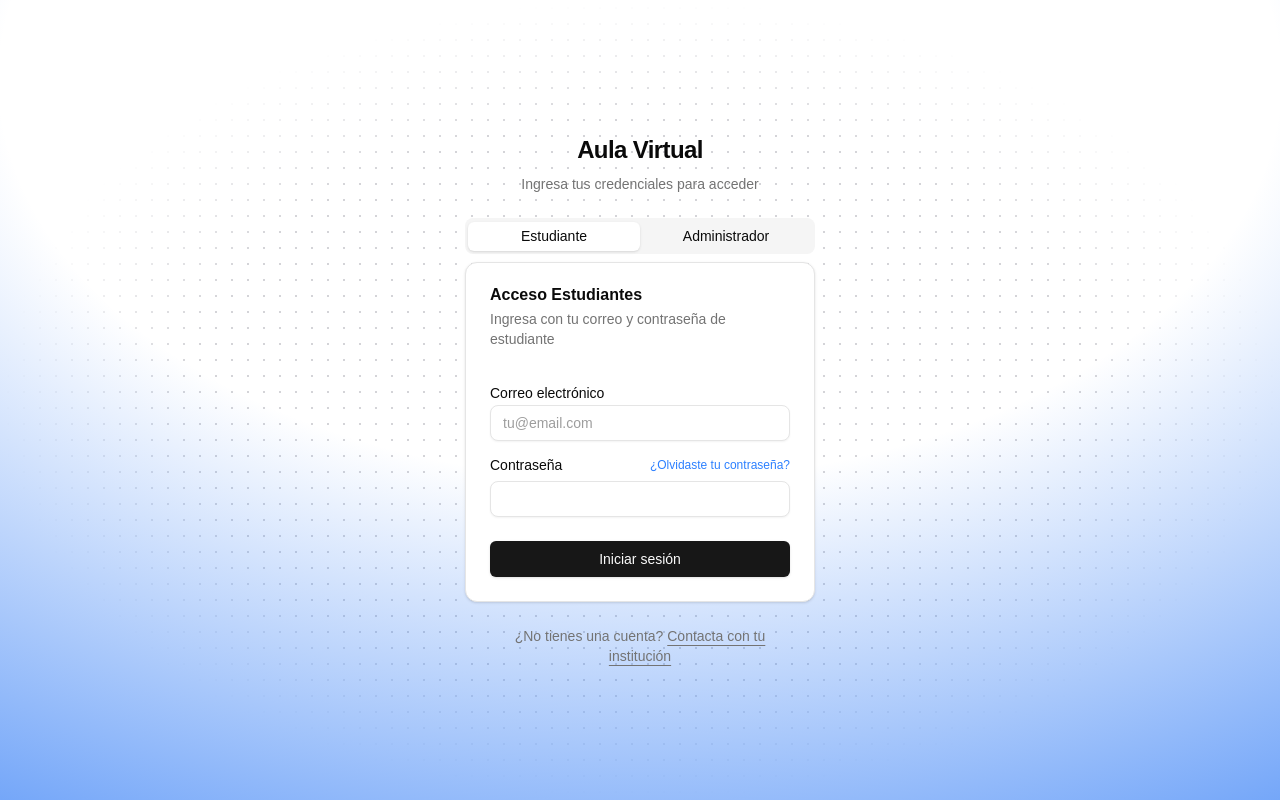
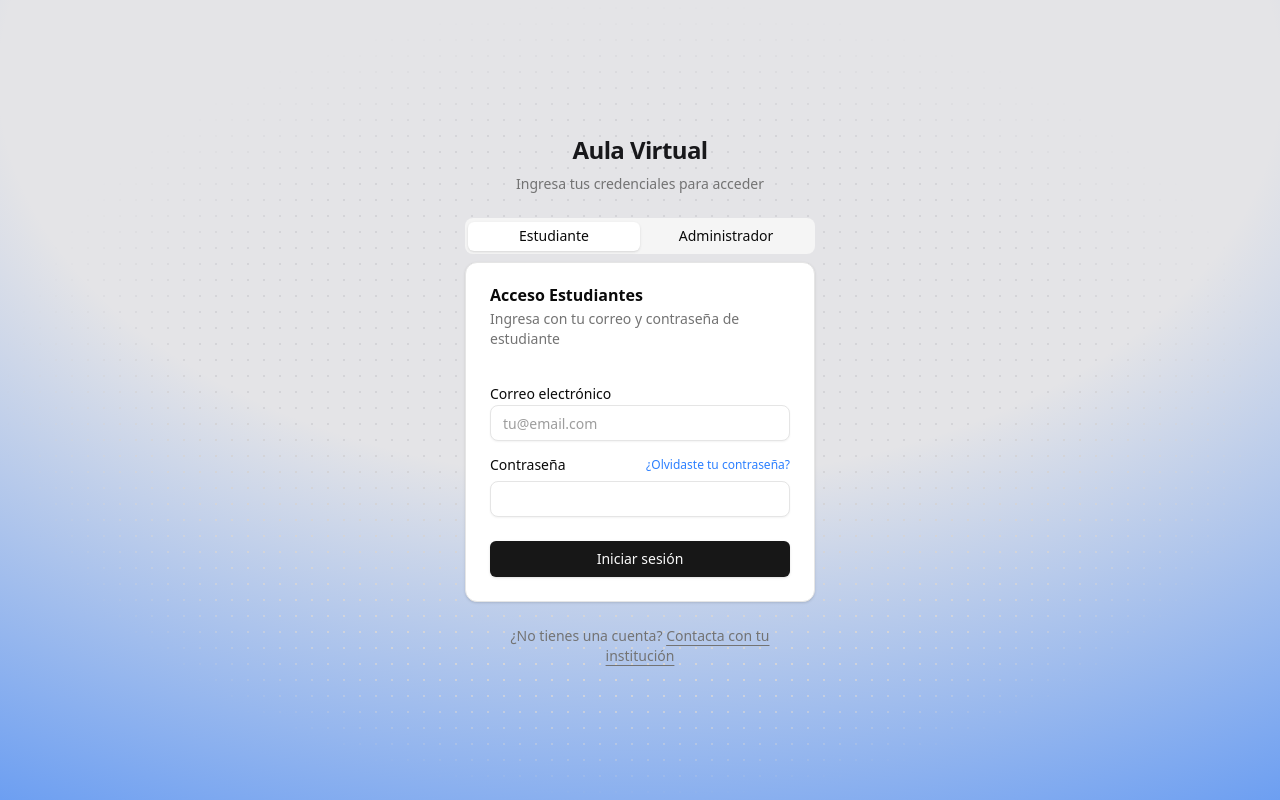
Before and after one commit to REPOSITORIO-PROYECTOS/sistema_gestion, a Next.js app in the folder frontend/: page /login in a window 1280 px wide. Built offline with nearby package versions, Linux system fonts and the light colour scheme.

Commit message:
feat: mejorar diseño del layout con transición de colores y ajustes en el componente Navbar

```diff
--- a/frontend/src/app/layout.tsx
+++ b/frontend/src/app/layout.tsx
@@ -31,20 +31,17 @@ export default function RootLayout({
     return (
         <html lang="es" suppressHydrationWarning>
             <body
-                className={`${geistSans.variable} ${geistMono.variable} relative antialiased flex flex-col min-h-screen`}
+                className={`${geistSans.variable} ${geistMono.variable} relative antialiased flex flex-col bg-zinc-200 dark:bg-zinc-900 transition-colors text-zinc-900 dark:text-zinc-100 font-sans`}
             >
                 <div className="absolute z-0 h-full w-full bg-[radial-gradient(#d4d4d8_1px,transparent_1px)] [background-size:16px_16px] [mask-image:radial-gradient(ellipse_50%_50%_at_50%_50%,#000_70%,transparent_100%)] dark:bg-[radial-gradient(#27272a_1px,transparent_1px)] "></div>
                 <ThemeProvider
                     attribute="class"
                     defaultTheme="system"
                     enableSystem
-                    disableTransitionOnChange
                 >
                     <AuthProvider>
-                        <main className="grow relative z-10">
-                            <NavbarAula />
-                            {children}
-                        </main>
+                        <NavbarAula />
+                        <main className="grow relative">{children}</main>
                     </AuthProvider>
                 </ThemeProvider>
                 <Toaster />
```
